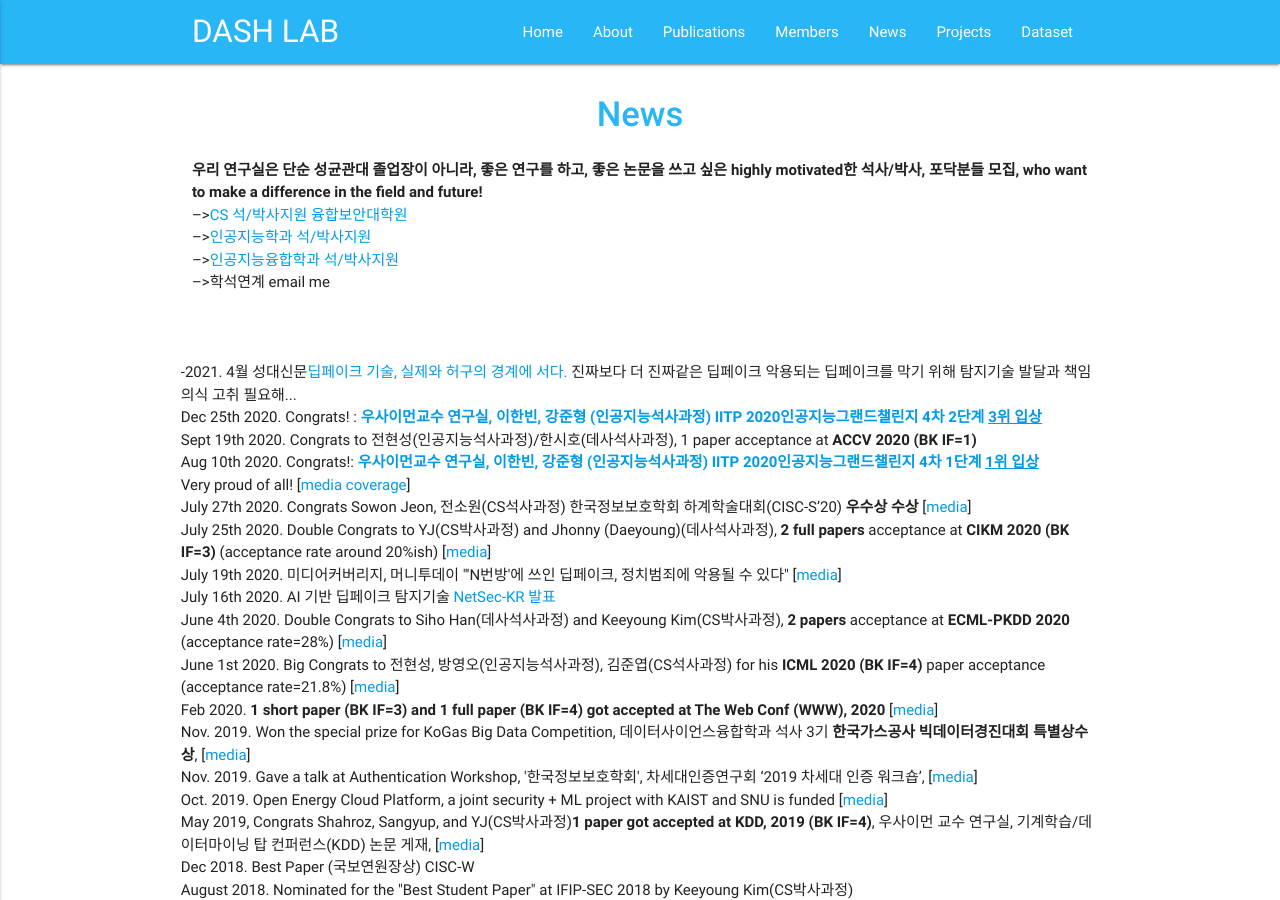
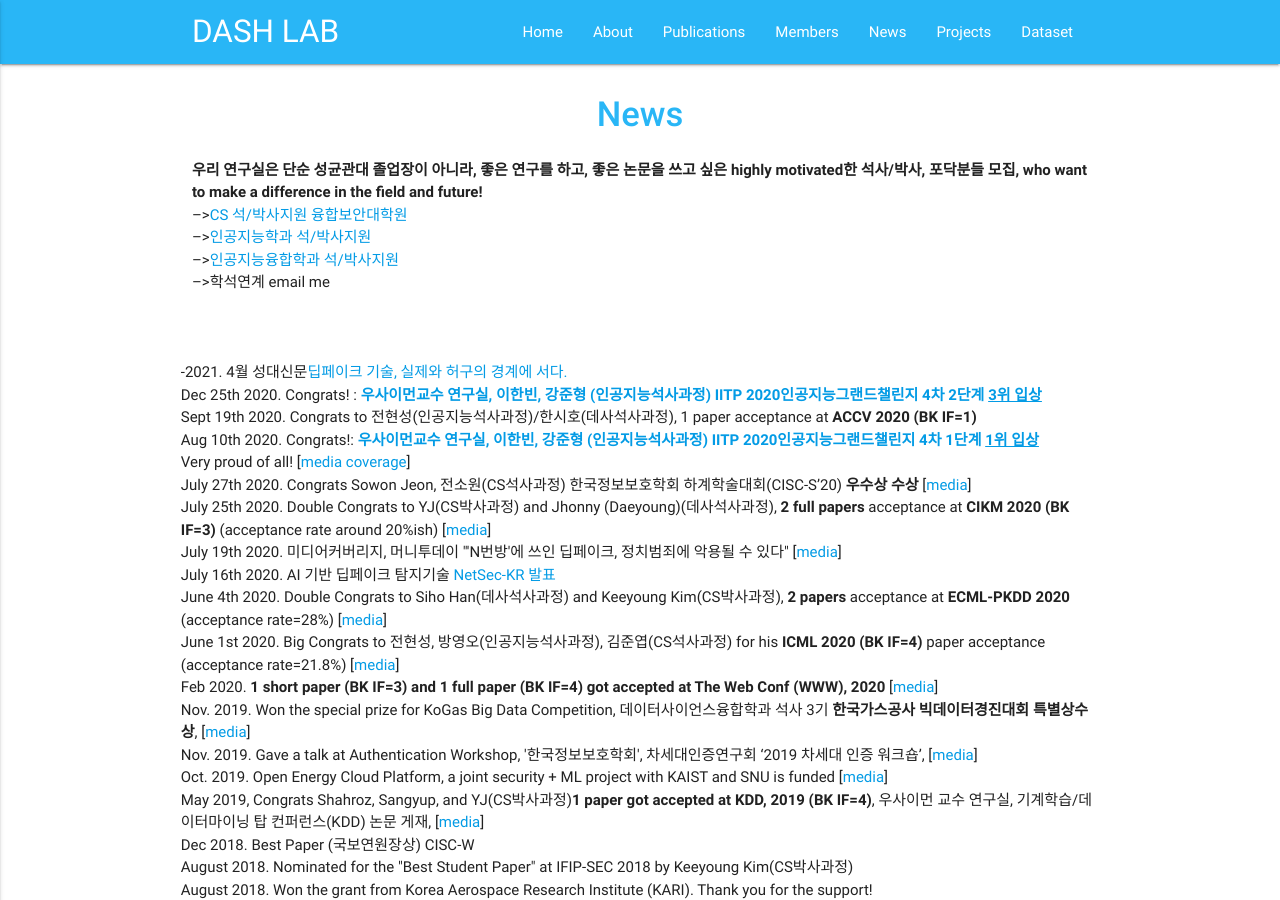
Before and after one commit to Yurim990507/DASH-Lab.github.io, a Jekyll site: the page built from example4.md, in a window 1280 px wide and 900 px high. Built offline with Jekyll 4.4.1, drawn with Linux system fonts in a browser that asks for light colours.

Commit message:
Update example4.md

```diff
--- a/example4.md
+++ b/example4.md
@@ -18,7 +18,7 @@ permalink: /News/
 <div class="section">
     <div class="row">
 
--2021. 4월 성대신문<a href="http://www.skkuw.com/news/articleView.html?idxno=22706">딥페이크 기술, 실제와 허구의 경계에 서다.</a> 진짜보다 더 진짜같은 딥페이크 악용되는 딥페이크를 막기 위해 탐지기술 발달과 책임의식 고취 필요해...<br>
+-2021. 4월 성대신문<a href="http://www.skkuw.com/news/articleView.html?idxno=22706">딥페이크 기술, 실제와 허구의 경계에 서다.</a><br>
 Dec 25th 2020. Congrats! : <b><a href="https://ai.skku.edu/ai/community/news.do?mode=view&articleNo=109849">우사이먼교수 연구실, 이한빈, 강준형 (인공지능석사과정) IITP 2020인공지능그랜드챌린지 4차 2단계 <u>3위 입상</u></a></b> <br>
 Sept 19th 2020. Congrats to 전현성(인공지능석사과정)/한시호(데사석사과정),  1 paper acceptance at <b>ACCV 2020 (BK IF=1)</b> <br>
 Aug 10th 2020. Congrats!: <b><a href="https://ai.skku.edu/ai/community/news.do?mode=view&articleNo=99744&article.offset=0&articleLimit=10">우사이먼교수 연구실, 이한빈, 강준형 (인공지능석사과정) IITP 2020인공지능그랜드챌린지 4차 1단계 <u>1위 입상</u></a></b> <br>
```
